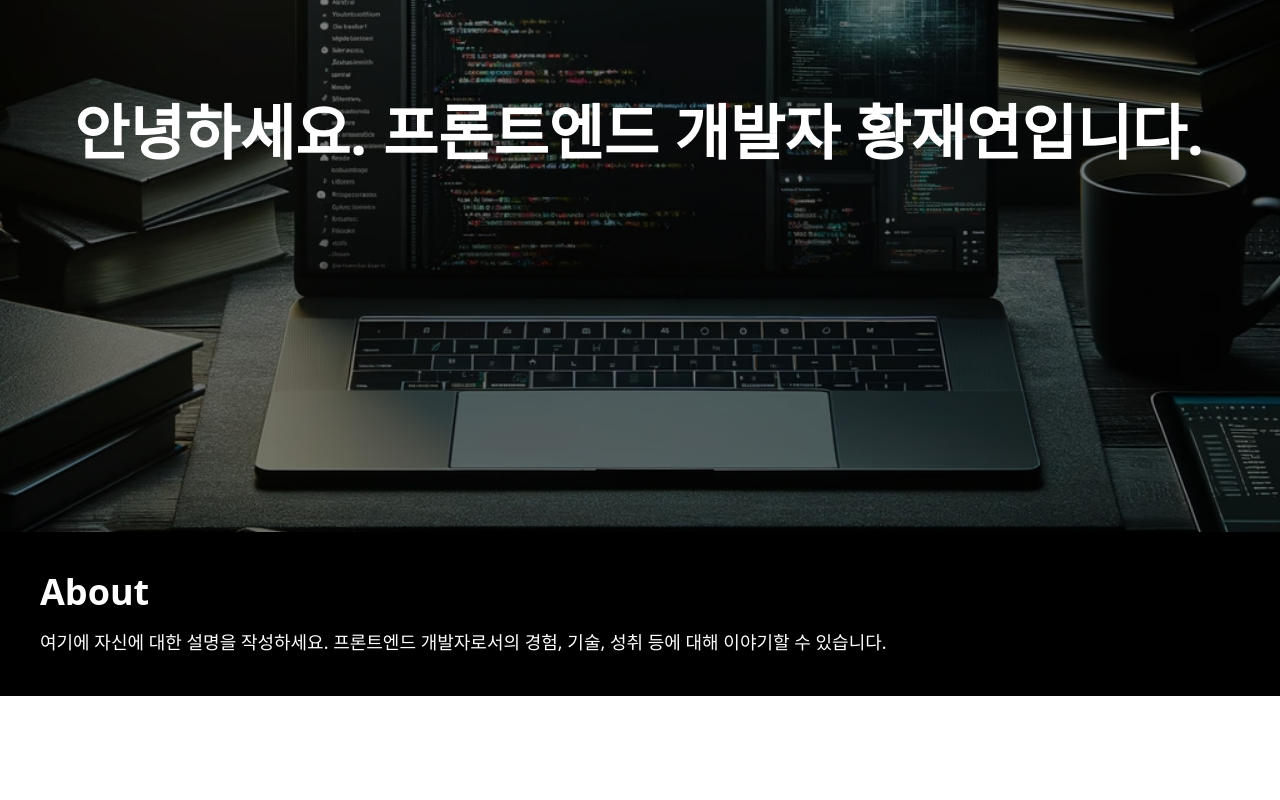
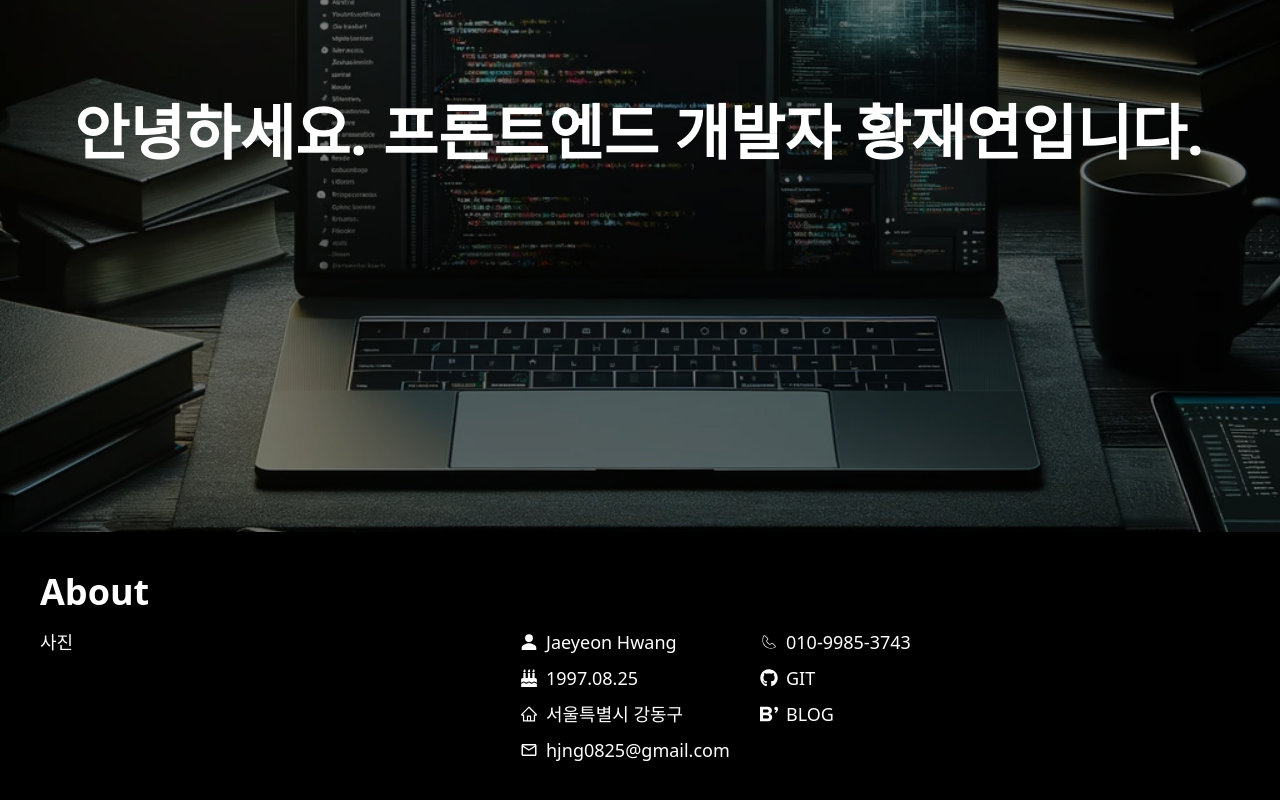
Before and after one commit to yeonso08/Introduce, a Next.js app: page / in a window 1280 px wide. Shown: the part 268-1068 px from the top of the page. Before the commit the page ends 964 px from the top, so only its background shows below. Built offline with nearby package versions, Linux system fonts and the light colour scheme.

Commit message:
design : about 디자인

```diff
--- a/src/components/about/about.tsx
+++ b/src/components/about/about.tsx
@@ -1,11 +1,50 @@
+import { IoPersonSharp } from "react-icons/io5";
+import { FaBirthdayCake } from "react-icons/fa";
+import { AiOutlineHome } from "react-icons/ai";
+import { MdOutlineEmail } from "react-icons/md";
+import { CiPhone } from "react-icons/ci";
+import { FaGithub } from "react-icons/fa";
+import { SiBloglovin } from "react-icons/si";
+
 const About = () => {
   return (
     <div className="bg-black text-white p-10">
       <h2 className="text-4xl font-bold mb-4">About</h2>
-        <p className="text-lg">
-          여기에 자신에 대한 설명을 작성하세요. 프론트엔드 개발자로서의 경험, 기술, 성취 등에 대해 이야기할 수 있습니다.
-        </p>
-        {/* 추가적인 내용 */}
+      <div className="text-lg grid grid-cols-[2fr,1fr,1fr,1fr]">
+        <div>사진</div>
+        <div>
+          <div className="mb-2 flex items-center">
+            <IoPersonSharp />
+            <span className="ml-2">Jaeyeon Hwang</span>
+          </div>
+          <div className="mb-2 flex items-center">
+          <FaBirthdayCake />
+            <span className="ml-2">1997.08.25</span>
+          </div>
+          <div className="mb-2 flex items-center">
+          <AiOutlineHome />
+            <span className="ml-2">서울특별시 강동구</span>
+          </div>
+          <div className="mb-2 flex items-center">
+          <MdOutlineEmail />
+            <span className="ml-2">hjng0825@gmail.com</span>
+          </div>
+        </div>
+        <div>
+        <div className="mb-2 flex items-center">
+          <CiPhone />
+            <span className="ml-2">010-9985-3743</span>
+          </div>
+          <div className="mb-2 flex items-center">
+          <FaGithub />
+            <a href="https://github.com/yeonso08" className="ml-2">GIT</a>
+          </div>
+          <div className="mb-2 flex items-center">
+          <SiBloglovin  />
+            <a href="https://velog.io/@hjng0825" className="ml-2">BLOG</a>
+          </div>
+        </div>
+      </div>
     </div>
   );
 };
```
Lines whose indentation alone changed are shown as unchanged.
